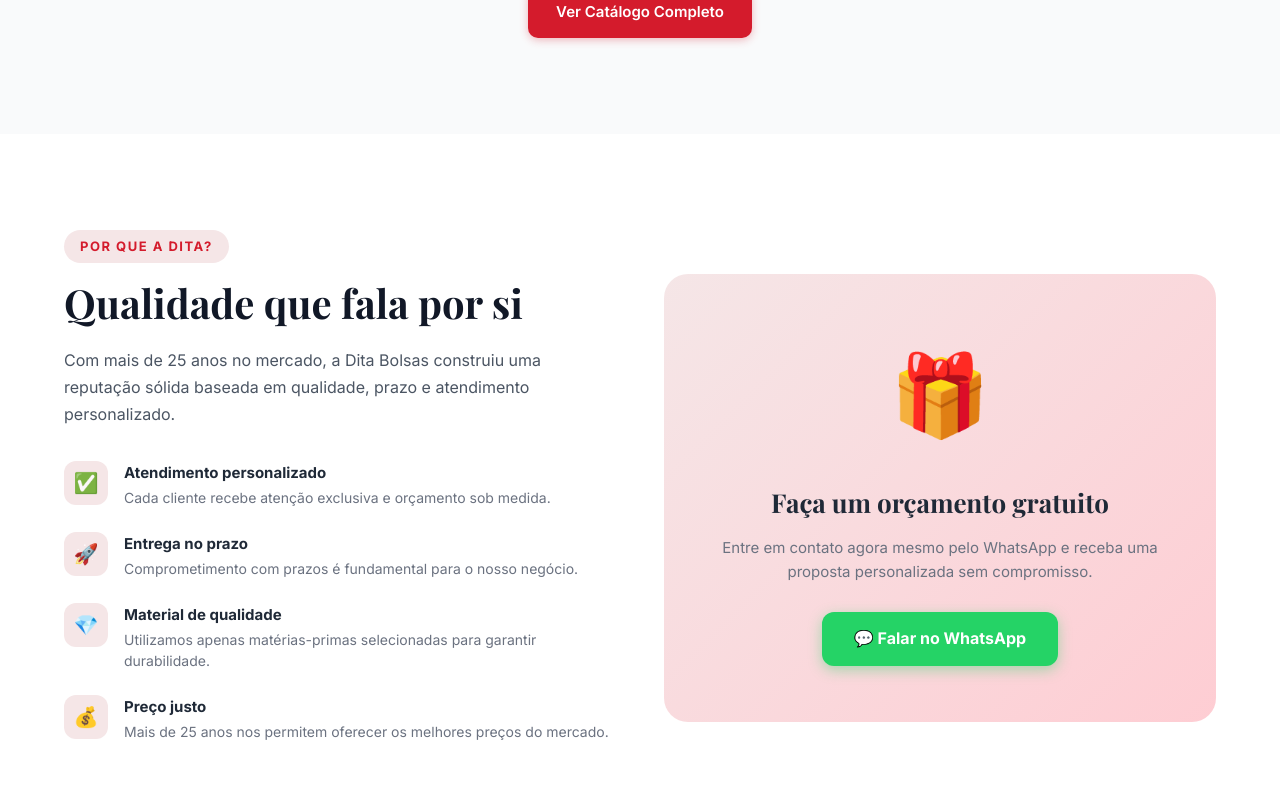
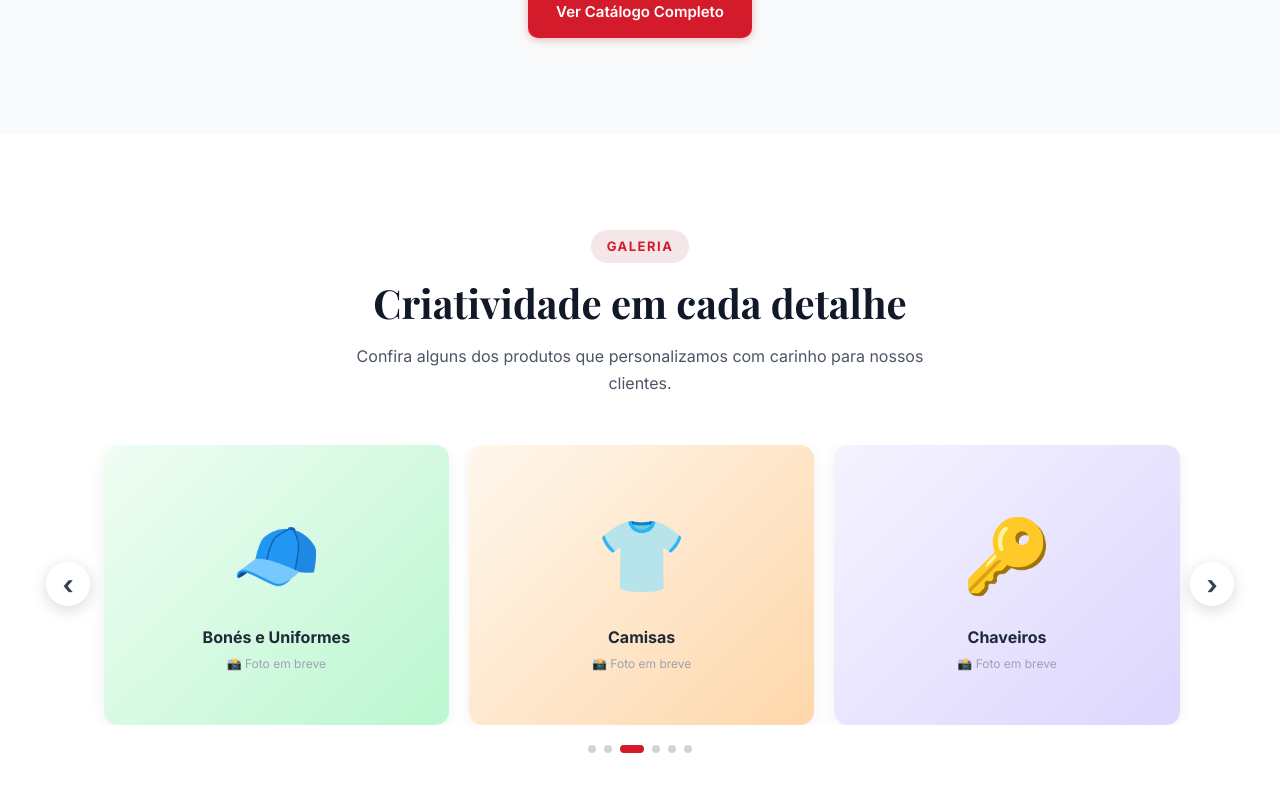
Before and after one commit to devbrunochaves/dita-bolsas, a React (Vite) app: page / in a window 1280 px wide. Shown: the part 2080-2880 px from the top of the page. Built offline with nearby package versions, Linux system fonts and the light colour scheme; no server answers.

Commit message:
feat: adiciona carrossel de galeria na Home com loop infinito e autoplay

```diff
--- a/src/pages/Home.jsx
+++ b/src/pages/Home.jsx
@@ -1,5 +1,5 @@
 import { Link } from 'react-router-dom'
-import { useEffect, useRef, useState } from 'react'
+import { useEffect, useRef, useState, useCallback } from 'react'
 
 // ---- Contador animado ----
 function Counter({ target, suffix = '', prefix = '' }) {
@@ -30,7 +30,7 @@
 }
 
 // ---- Card de produto ----
-function ProductCard({ emoji, title, desc, image }) {
+function ProductCard({ emoji, title, desc }) {
   return (
     <div style={{
       background: 'white',
@@ -51,6 +51,180 @@
         <Link to="/produtos" style={{ display: 'inline-flex', alignItems: 'center', gap: 4, marginTop: 14, color: '#D41B2C', fontWeight: 600, fontSize: 14 }}>
           Ver mais →
         </Link>
+      </div>
+    </div>
+  )
+}
+
+// ---- Carrossel de galeria ----
+const SLIDES = [
+  { id: 1, label: 'Bolsas Personalizadas',  bg: 'linear-gradient(135deg,#F5E6E7,#FECDD3)', emoji: '👜' },
+  { id: 2, label: 'Canecas',                bg: 'linear-gradient(135deg,#E0F2FE,#BAE6FD)', emoji: '☕' },
+  { id: 3, label: 'Bonés e Uniformes',      bg: 'linear-gradient(135deg,#F0FDF4,#BBF7D0)', emoji: '🧢' },
+  { id: 4, label: 'Camisas',                bg: 'linear-gradient(135deg,#FFF7ED,#FED7AA)', emoji: '👕' },
+  { id: 5, label: 'Chaveiros',              bg: 'linear-gradient(135deg,#F5F3FF,#DDD6FE)', emoji: '🔑' },
+  { id: 6, label: 'Porta-Retratos',         bg: 'linear-gradient(135deg,#FEF3C7,#FDE68A)', emoji: '🖼️' },
+]
+
+function Carousel() {
+  const total = SLIDES.length
+  const [index, setIndex]   = useState(0)   // logical slide index (can go –1 or total for wraparound)
+  const [animate, setAnimate] = useState(true)
+  const [spv, setSpv]       = useState(3)   // slides per view
+  const [paused, setPaused] = useState(false)
+  const trackRef = useRef(null)
+
+  // ── Responsive slides-per-view ──────────────────────────────
+  useEffect(() => {
+    function upd() {
+      if      (window.innerWidth < 640)  setSpv(1)
+      else if (window.innerWidth < 1024) setSpv(2)
+      else                               setSpv(3)
+    }
+    upd()
+    window.addEventListener('resize', upd)
+    return () => window.removeEventListener('resize', upd)
+  }, [])
+
+  // Reset index when spv changes so we don't land on a clone
+  useEffect(() => { setIndex(0); setAnimate(false) }, [spv])
+
+  // ── Build cloned array: [last spv slides] + real + [first spv slides] ──
+  const cloned = [
+    ...SLIDES.slice(-spv),
+    ...SLIDES,
+    ...SLIDES.slice(0, spv),
+  ]
+
+  const slideW   = 100 / spv
+  const pos      = index + spv                    // position within cloned array
+  const translateX = -(pos * slideW)
+
+  // ── After transition: jump without animation when on a clone ──
+  function handleTransitionEnd() {
+    if (index >= total) {
+      setAnimate(false)
+      setIndex(0)
+    } else if (index < 0) {
+      setAnimate(false)
+      setIndex(total - 1)
+    }
+  }
+
+  // Re-enable animation one frame after non-animated jump
+  useEffect(() => {
+    if (!animate) {
+      const id = requestAnimationFrame(() =>
+        requestAnimationFrame(() => setAnimate(true))
+      )
+      return () => cancelAnimationFrame(id)
+    }
+  }, [animate])
+
+  const next = useCallback(() => {
+    setAnimate(true)
+    setIndex(i => i + 1)
+  }, [])
+
+  const prev = useCallback(() => {
+    setAnimate(true)
+    setIndex(i => i - 1)
+  }, [])
+
+  // ── Autoplay ────────────────────────────────────────────────
+  useEffect(() => {
+    if (paused) return
+    const t = setInterval(next, 3000)
+    return () => clearInterval(t)
+  }, [paused, next])
+
+  // ── Dot active index (always 0-5) ───────────────────────────
+  const dotActive = ((index % total) + total) % total
+
+  // ── Arrow button factory ─────────────────────────────────────
+  function Arrow({ dir, onClick }) {
+    return (
+      <button
+        onClick={onClick}
+        onMouseEnter={e => { e.currentTarget.style.background = '#D41B2C'; e.currentTarget.style.color = 'white' }}
+        onMouseLeave={e => { e.currentTarget.style.background = 'white';   e.currentTarget.style.color = '#374151' }}
+        style={{
+          position: 'absolute', top: '45%',
+          transform: 'translateY(-50%)',
+          [dir === 'left' ? 'left' : 'right']: -18,
+          zIndex: 10,
+          width: 44, height: 44, borderRadius: '50%',
+          background: 'white', border: 'none',
+          boxShadow: '0 4px 16px rgba(0,0,0,0.15)',
+          cursor: 'pointer', fontSize: 26, fontWeight: 700,
+          color: '#374151', display: 'flex', alignItems: 'center', justifyContent: 'center',
+          transition: 'background 0.2s, color 0.2s',
+        }}
+      >
+        {dir === 'left' ? '‹' : '›'}
+      </button>
+    )
+  }
+
+  return (
+    <div style={{ position: 'relative', padding: '0 28px' }}>
+      {/* Viewport */}
+      <div
+        style={{ overflow: 'hidden', borderRadius: 16 }}
+        onMouseEnter={() => setPaused(true)}
+        onMouseLeave={() => setPaused(false)}
+      >
+        {/* Track */}
+        <div
+          ref={trackRef}
+          onTransitionEnd={handleTransitionEnd}
+          style={{
+            display: 'flex',
+            transform: `translateX(${translateX}%)`,
+            transition: animate ? 'transform 0.55s cubic-bezier(0.25,0.1,0.25,1)' : 'none',
+          }}
+        >
+          {cloned.map((slide, i) => (
+            <div
+              key={i}
+              style={{ minWidth: `${slideW}%`, padding: '0 10px', boxSizing: 'border-box' }}
+            >
+              <div style={{
+                background: slide.bg,
+                borderRadius: 14,
+                height: 280,
+                display: 'flex', flexDirection: 'column',
+                alignItems: 'center', justifyContent: 'center', gap: 12,
+                boxShadow: '0 4px 16px rgba(0,0,0,0.06)',
+              }}>
+                <span style={{ fontSize: 72 }}>{slide.emoji}</span>
+                <div style={{ textAlign: 'center' }}>
+                  <div style={{ fontSize: 16, fontWeight: 700, color: '#1F2937' }}>{slide.label}</div>
+                  <div style={{ fontSize: 12, color: '#9CA3AF', marginTop: 4 }}>📸 Foto em breve</div>
+                </div>
+              </div>
+            </div>
+          ))}
+        </div>
+      </div>
+
+      <Arrow dir="left"  onClick={prev} />
+      <Arrow dir="right" onClick={next} />
+
+      {/* Dots */}
+      <div style={{ display: 'flex', justifyContent: 'center', gap: 8, marginTop: 20 }}>
+        {SLIDES.map((_, i) => (
+          <button
+            key={i}
+            onClick={() => { setAnimate(true); setIndex(i) }}
+            style={{
+              width: i === dotActive ? 24 : 8, height: 8, borderRadius: 4,
+              background: i === dotActive ? '#D41B2C' : '#D1D5DB',
+              border: 'none', cursor: 'pointer', padding: 0,
+              transition: 'width 0.3s, background 0.3s',
+            }}
+          />
+        ))}
       </div>
     </div>
   )
@@ -142,8 +316,22 @@
         </div>
       </section>
 
+      {/* ======= GALERIA DE TRABALHOS (CARROSSEL) ======= */}
+      <section style={{ padding: '96px 0', background: 'white' }}>
+        <div className="site-container">
+          <div style={{ textAlign: 'center', marginBottom: 48 }}>
+            <div className="section-tag">Galeria</div>
+            <h2 className="section-title" style={{ marginBottom: 16 }}>Criatividade em cada detalhe</h2>
+            <p className="section-subtitle" style={{ margin: '0 auto' }}>
+              Confira alguns dos produtos que personalizamos com carinho para nossos clientes.
+            </p>
+          </div>
+          <Carousel />
+        </div>
+      </section>
+
       {/* ======= POR QUE ESCOLHER ======= */}
-      <section style={{ padding: '96px 0', background: 'white' }}>
+      <section style={{ padding: '96px 0', background: '#F9FAFB' }}>
         <div className="site-container">
           <div style={{ display: 'grid', gridTemplateColumns: 'repeat(auto-fit, minmax(280px, 1fr))', gap: 48, alignItems: 'center' }}>
             <div>
```
